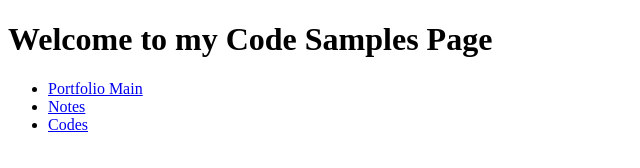
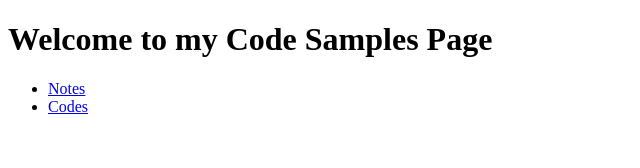
Before and after one commit to amzuni4/wdd330-portfolio, a plain HTML site: page week1/code.html in a window 1280 px wide. Shown: the whole page, without its empty margins (0-640 px from the left). Drawn offline with Linux system fonts and the light colour scheme.

Commit message:
setting up

```diff
--- a/week1/code.html
+++ b/week1/code.html
@@ -11,9 +11,6 @@
 
     <ul>
         <li>
-            <a href="index.html">Portfolio Main</a>
-        </li>
-        <li>
             <a href="notes.html">Notes</a>
         </li>
         <li>
```
Also changed, not shown: week1/index.html (+1 -3 lines), week1/notes.html (+1 -3 lines).
